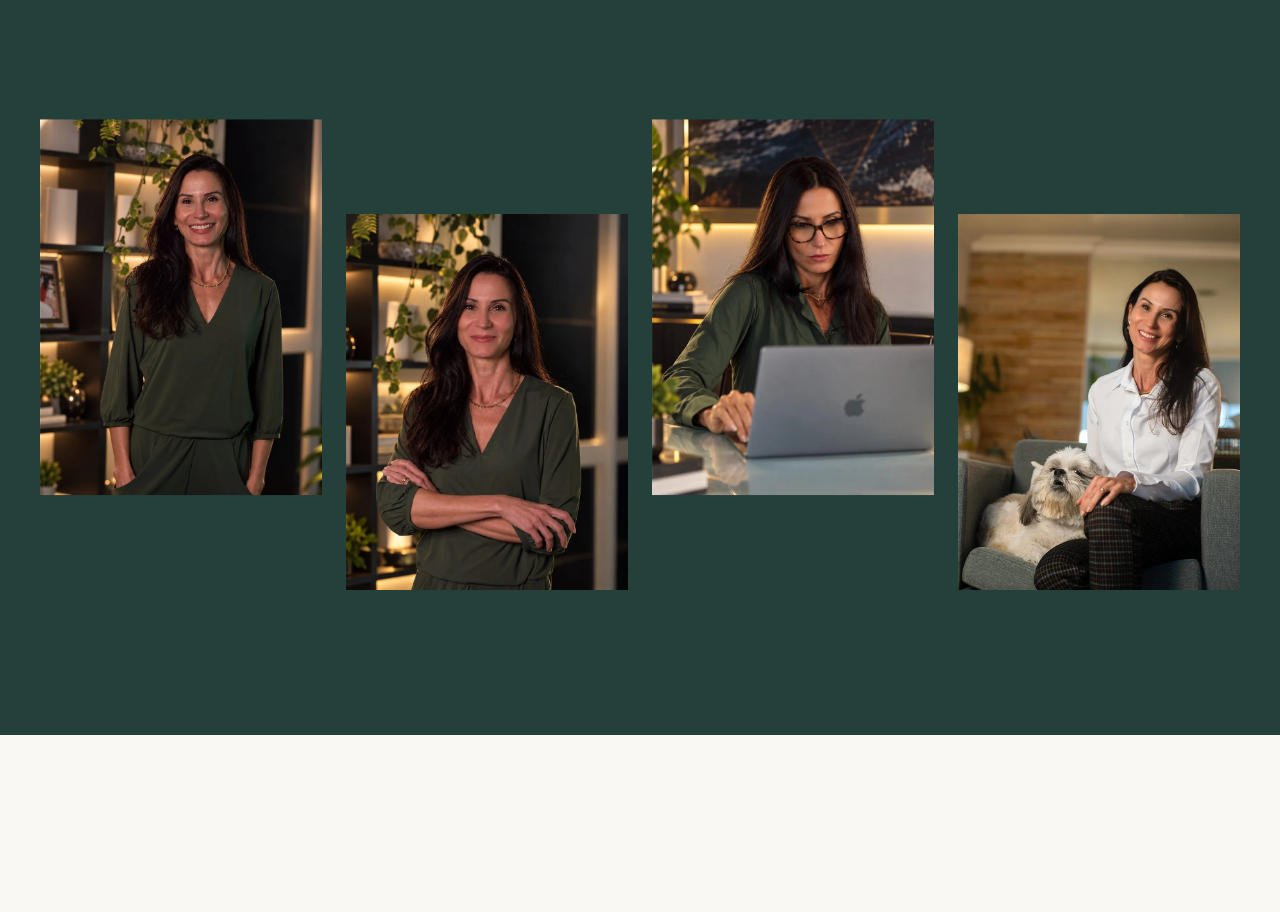
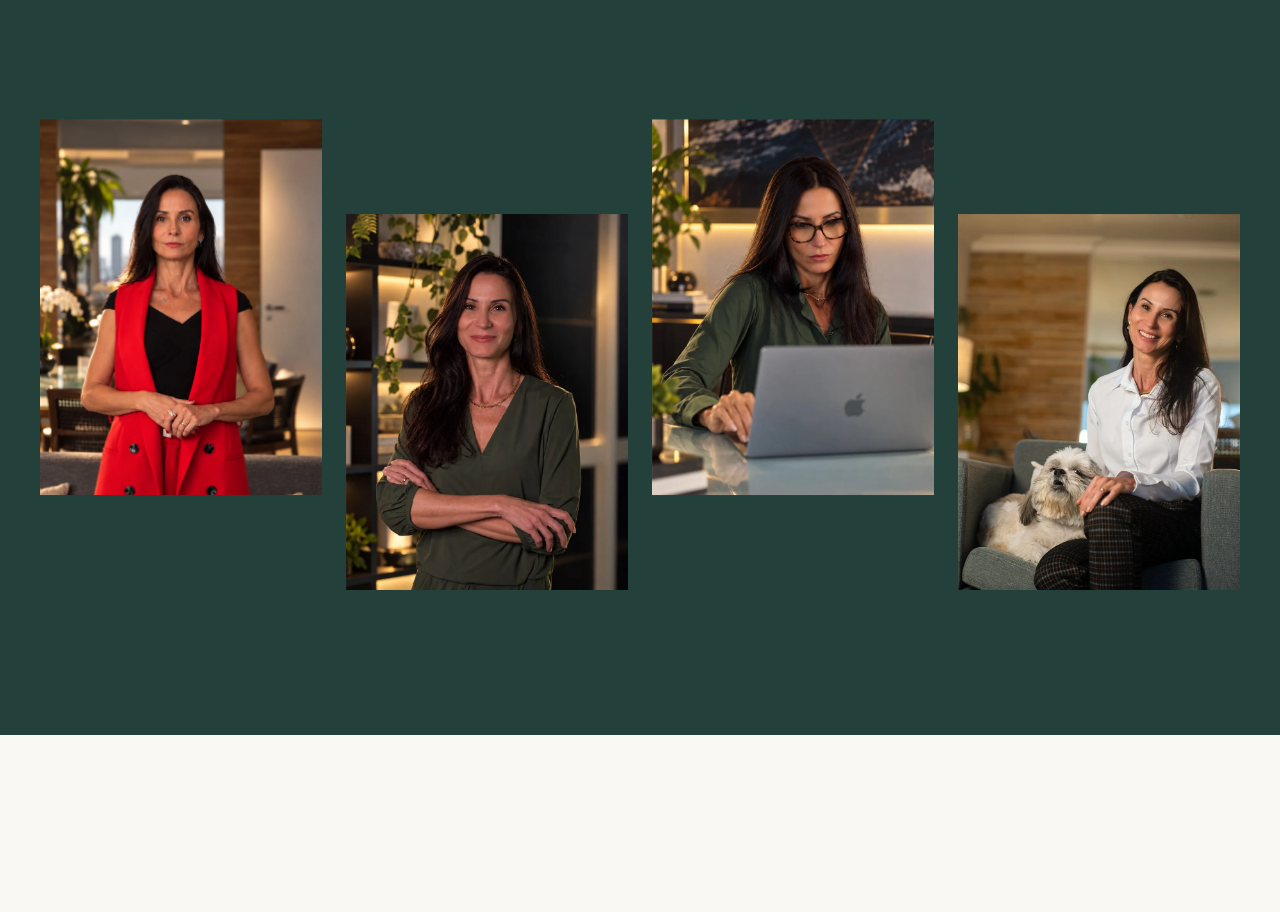
Before and after one commit to carolinamergulhao11-arch/site-dracarolina-cc, a React (Vite) app: page / in a window 1280 px wide. Shown: the part 7900-8812 px from the top of the page. Built offline with nearby package versions, Linux system fonts and the light colour scheme.

Commit message:
Galeria: foto do colete vermelho no lugar da segunda foto verde
A foto do macacão verde sorrindo ficou sem uso e foi retirada (há cópia no arquivo fora do projeto).

```diff
--- a/src/components/Galeria.jsx
+++ b/src/components/Galeria.jsx
@@ -5,7 +5,7 @@ import Reveal from './Reveal'
 import LineReveal from './motion/LineReveal'
 
 const FOTOS = [
-  { src: '/assets/images/dra-carolina-mergulhao-macacao-verde-sorrindo-editorial.webp', alt: 'Dra. Carolina Mergulhão sorrindo', pos: 'center 12%' },
+  { src: '/assets/images/dra-carolina-mergulhao-colete-vermelho-editorial.webp', alt: 'Dra. Carolina Mergulhão de colete vermelho', pos: 'center 12%' },
   { src: '/assets/images/dra-carolina-mergulhao-bracos-cruzados-editorial.webp', alt: 'Dra. Carolina Mergulhão de braços cruzados', pos: 'center 12%' },
   { src: '/assets/images/dra-carolina-mergulhao-notebook-oculos-editorial.webp', alt: 'Dra. Carolina Mergulhão trabalhando', pos: 'center 10%' },
   { src: '/assets/images/dra-carolina-mergulhao-com-pet-sorrindo-editorial.webp', alt: 'Dra. Carolina Mergulhão com seu pet', pos: 'center 15%' },
```
Also changed, not shown: public/assets/images/dra-carolina-mergulhao-colete-vermelho-editorial.webp (added), public/assets/images/dra-carolina-mergulhao-macacao-verde-sorrindo-editorial.webp (deleted).
